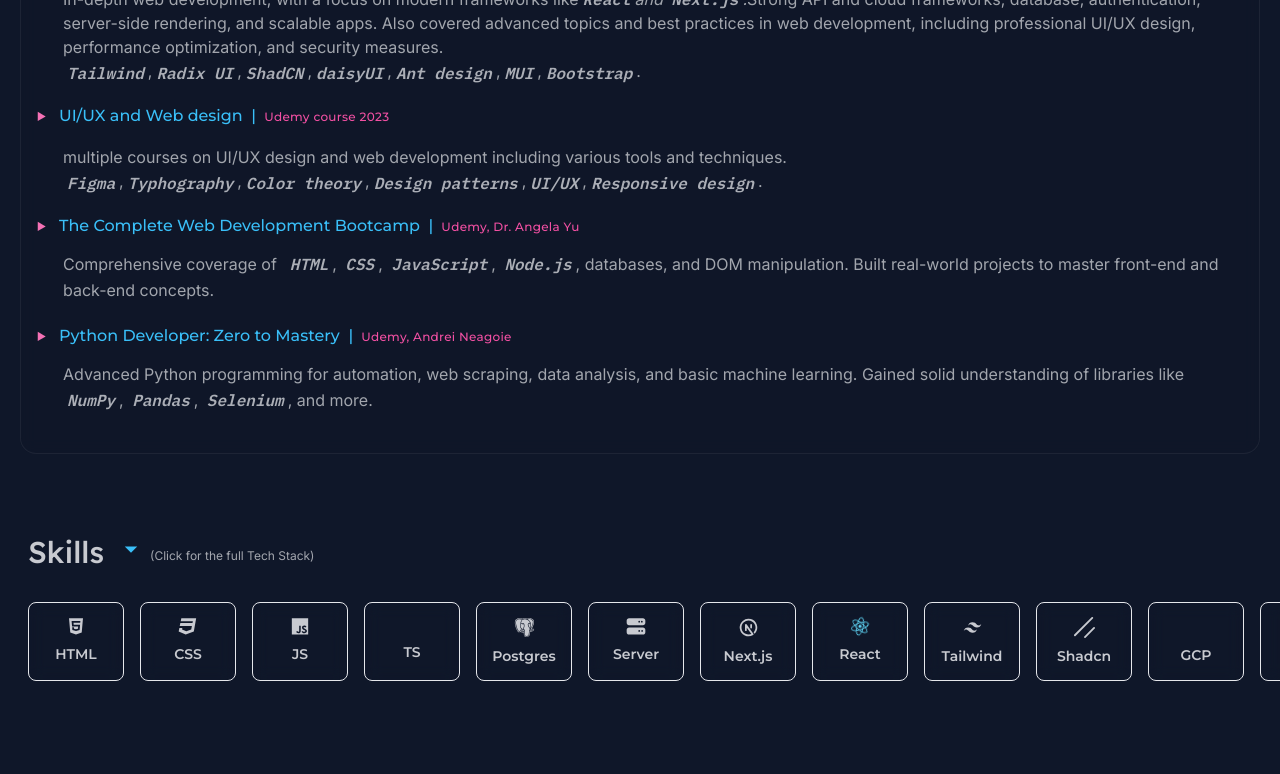
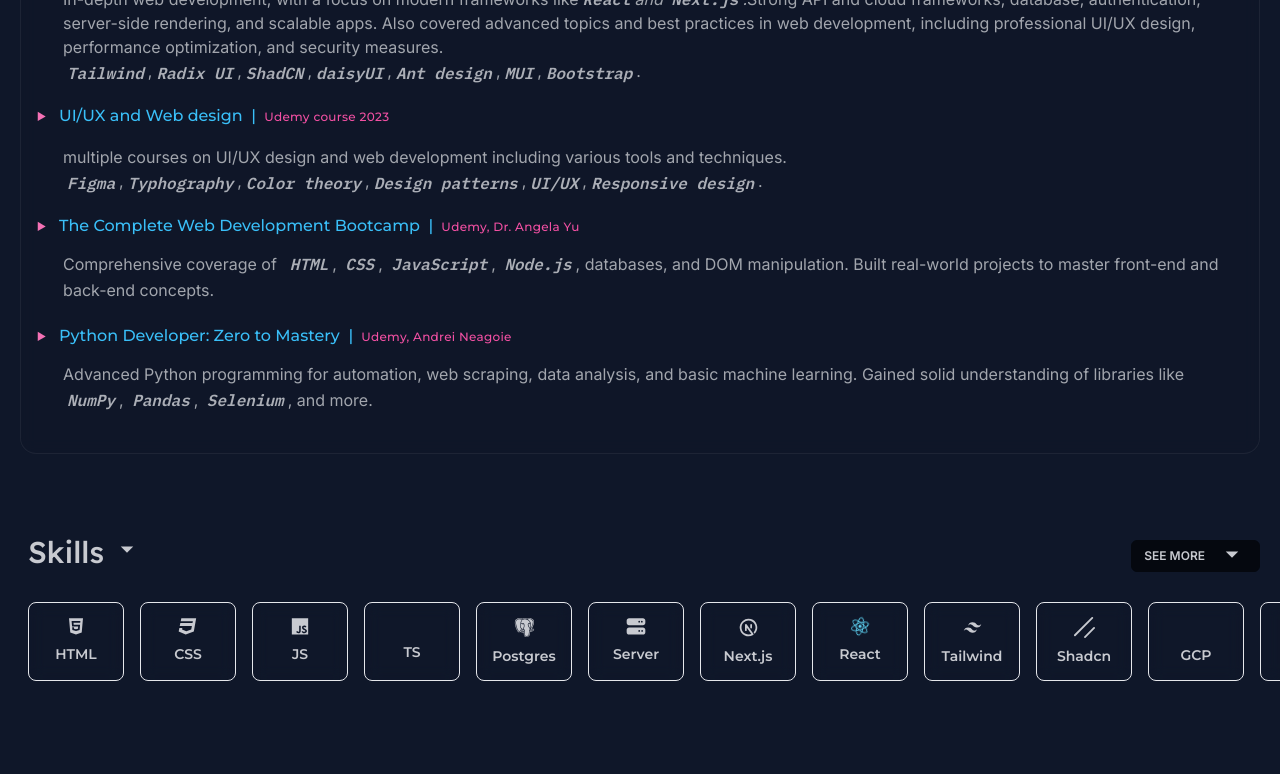
Before and after one commit to AdiYd/About, a React (Create React App) app in the folder about/: page / in a window 1280 px wide. Shown: the part 2000-2774 px from the top of the page. Built offline with nearby package versions, Linux system fonts and the light colour scheme; some icons are missing.

Commit message:
add button for 'see more / less' skills'

```diff
--- a/about/src/components/components.css
+++ b/about/src/components/components.css
@@ -16,9 +16,9 @@ span.pdf {
     @apply cursor-pointer rounded-box mx-8 py-2 px-4 text-primary hover:opacity-70 transition-opacity duration-200;
 }
 
-a.moreDetails {
+.moreDetails {
     transition: transform 0.4s ease-in-out;
-    @apply p-0 px-1 flex self-start text-xs cursor-pointer;
+    @apply p-0 pl-1 flex self-start text-xs cursor-pointer;
 }
 
 .card {
--- a/about/src/components/dataSection.jsx
+++ b/about/src/components/dataSection.jsx
@@ -34,20 +34,25 @@ function DataSection({
     return (
         <div key={title} className="dataContainer">
             <div className={`text-start ${!isPDF ? 'dataWrapper' : ''}`}>
-                <div onClick={extentedMenu && !isPDF ? () => { setActive(p => !p); callBack(p => !p) } : undefined} className='flex cursor-pointer w-fit'>
-                    {<h3 className='mx-2 mb-2'>{title}</h3>}
+                <div onClick={extentedMenu && !isPDF ? () => { setActive(p => !p); callBack(p => !p) } : undefined} className='flex items-center gap-3 justify-between cursor-pointer'>
+                    {<h3 className='mx-2 mb-2 flex items-center gap-1'>{title}
+                    {extentedMenu && !isPDF &&
+                    <div
+                        className={`moreDetails  ${isActive ? 'rotate-180' : ''}`}
+                        title={isActive ? 'Less skills' : 'More skills'}>
+                        {arrDown}
+                    </div>}
+                    </h3>}
                     {(extentedMenu && !isPDF) &&
-                        <div className='flex gap-0 flex-row-reverse'>
-                            <span className='text-xs place-self-center'>
-                                {isActive ? '' : '(Click for the full Tech Stack)'}
-                            </span>
-                            <a
-                                // href="#"
-                                className={`moreDetails  ${isActive ? 'rotate-180' : ''}`}
+                        <div className='btn btn-sm  text-xs flex items-center rounded-md select-none text-center'>
+                            {isActive ? 'See less' : 'See more'}
+                            <div
+                                className={`moreDetails relative -top-0.5 ${isActive ? 'rotate-180' : ''}`}
                                 title={isActive ? 'Less skills' : 'More skills'}>
                                 {arrDown}
-                            </a>
-                        </div>}
+                            </div>
+                        </div>
+                        }
                 </div>
                 {isPDF ? childrens :<motion.div
                     ref={ref}
```
